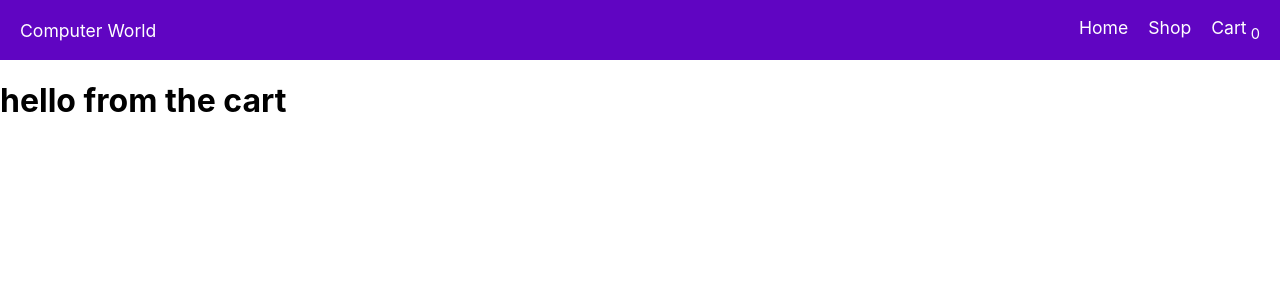
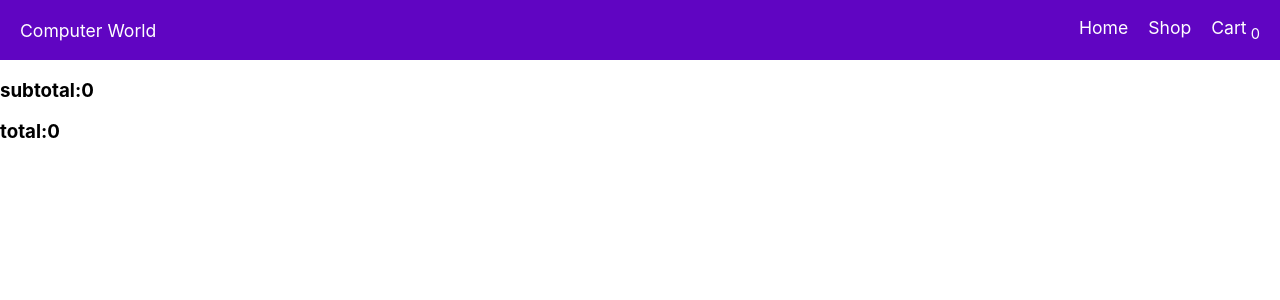
Before and after one commit to prosperitty/shopping-cart, a React (Create React App) app: page /cart in a window 1280 px wide. Shown: the top 300 px of the page. Built offline with nearby package versions, Linux system fonts and the light colour scheme.

Commit message:
added cart props and displayed data to page

```diff
--- a/src/components/Cart.js
+++ b/src/components/Cart.js
@@ -1,9 +1,39 @@
-const Cart = () => {
+const Cart = (props) => {
+  const cartItems = props.cart.map((item) => (
+    <div className="cart-card" key={item.id}>
+      <div className="cart-image-container">
+        <img
+          src={item.src}
+          alt="cyberpower supreme x pc"
+          className="product-image"
+        />
+      </div>
+      <div className="cart-detail-container">
+        <h4 className="product-company">{item.company}</h4>
+        <p className="product-name">{item.name}</p>
+        <div className="cart-detail">
+          <p className="product-price">
+            <span>$</span>
+            {parseFloat(item.price)}
+          </p>
+          <p>
+            <span>Quantity:</span>
+            <span>{item.quantity}</span>
+          </p>
+        </div>
+      </div>
+    </div>
+  ));
+
   return (
     <div className="cart">
-      <h1>hello from the cart</h1>
+      {cartItems}
+      <div>
+        <h3>subtotal:{props.subtotal}</h3>
+        <h3>total:{props.subtotal}</h3>
+      </div>
     </div>
   );
-}
+};
 
 export default Cart;
```
